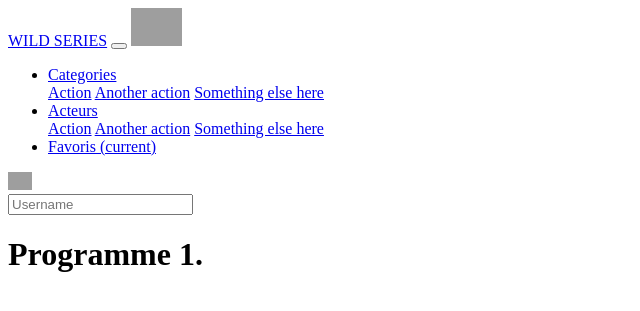
After one commit to Gaetan-R/WIldSeries, a Symfony app: template templates/program/show.html.twig in a window 1280 px wide. The commit adds this page. Shown: the top 311 px of the page, without its empty margins (0-640 px from the left). Run offline with Twig, Linux system fonts and the light colour scheme; the template is opened without the code that fills it: most values are stand-ins (such as "Sample title", 1, 10 or a date in 2020); some libraries are stand-ins or nearby versions; grey boxes are pictures that could not be loaded.

Commit message:
Add show

```diff
--- a/composer.json
+++ b/composer.json
@@ -6,12 +6,12 @@
         "ext-ctype": "*",
         "ext-iconv": "*",
         "composer/package-versions-deprecated": "1.11.99.1",
-        "doctrine/annotations": "^1.0",
+        "doctrine/annotations": "^1.11",
         "doctrine/doctrine-bundle": "^2.2",
         "doctrine/doctrine-migrations-bundle": "^3.0",
         "doctrine/orm": "^2.7",
         "phpdocumentor/reflection-docblock": "^5.2",
-        "sensio/framework-extra-bundle": "^5.1",
+        "sensio/framework-extra-bundle": "^5.6",
         "symfony/asset": "5.1.*",
         "symfony/console": "5.1.*",
         "symfony/dotenv": "5.1.*",
--- a/templates/program/index.html.twig
+++ b/templates/program/index.html.twig
@@ -6,4 +6,8 @@
 
     <h1>{{ website }} index</h1>
 
+    <div>
+    <a href="{{ path('program_show', {id: 4}) }}">Afficher le programme 4</a>
+    </div>
+
 {% endblock %}
--- /dev/null
+++ b/templates/program/show.html.twig
@@ -0,0 +1,9 @@
+{% extends 'base.html.twig' %}
+
+{% block title %}Wild Series{% endblock %}
+
+{% block content %}
+
+    <h1>Programme {{ id }}.</h1>
+
+{% endblock %}
```
Also changed, not shown: src/Controller/ProgramController.php (+20 -1 lines), 1 other file.
